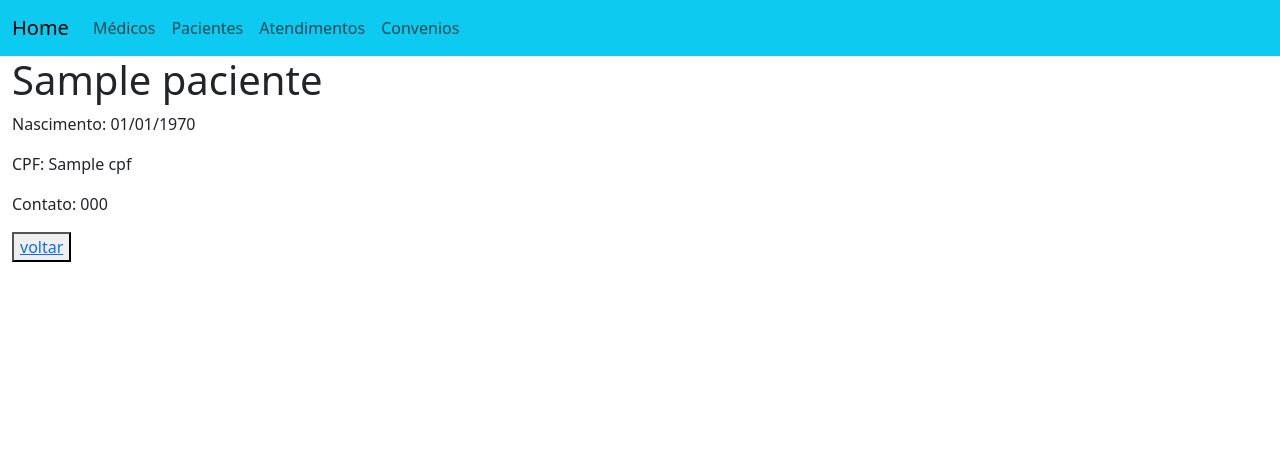
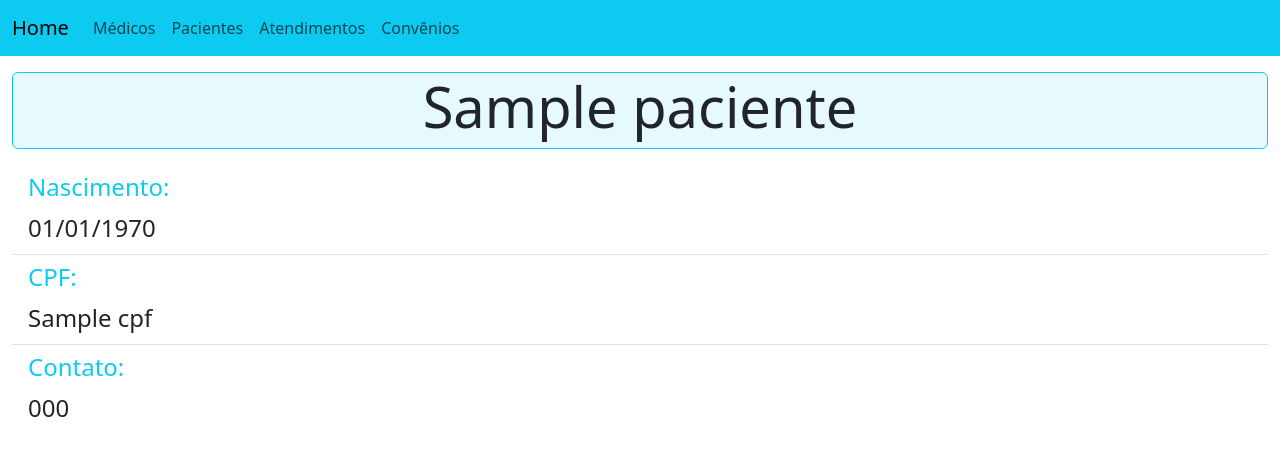
Before and after one commit to Gustavo-erades/igutDesafio, a CakePHP app: the page made by app/View/Pacientes/view.ctp in a window 1280 px wide. Shown: the top 456 px of the page. Run offline with PHP 8.4 and a stand-in for CakePHP, Linux system fonts and the light colour scheme; the template is opened without the code that fills it: most values are stand-ins (such as "Sample title", 1, 10 or a date in 2020); data that the repository does not hold is empty; some libraries are stand-ins or nearby versions.

Commit message:
refatoração e estilização prontas

```diff
--- a/app/Controller/ConsultasController.php
+++ b/app/Controller/ConsultasController.php
@@ -3,7 +3,7 @@ class ConsultasController extends AppController
 {
     public function index()
     {
-        $this->layout='ajax';
+        $this->layout = 'ajax';
         $this->paginate=array(
             'limit'=>5,
             'order'=>array('Consultas.dia','ASC')
--- a/app/Controller/MedicosController.php
+++ b/app/Controller/MedicosController.php
@@ -1,6 +1,6 @@
 <?php
     class MedicosController extends AppController{
-        function index() {
+        public function index() {
             $this->layout="ajax";
             $this->paginate=array(
                 'limit'=>5,
--- a/app/View/Consultas/index.ctp
+++ b/app/View/Consultas/index.ctp
@@ -22,7 +22,7 @@
             <?= date('H:i', strtotime($consulta['Consulta']['hora'])) ?>
         </td>
         <td>
-            <a href="#" class="link-primary link-offset-2 link-underline-opacity-25 link-underline-opacity-100-hover" id="medicoId" data-id="<?=$consulta['Consulta']['medico_id']?>">
+            <a href="#" class="link-primary link-offset-2 link-underline-opacity-25 link-underline-opacity-100-hover" id="<?=$consulta['Consulta']['medico_id']?>" onclick="chamada_medico(<?=$consulta['Consulta']['medico_id']?>)">
                 <?= $consulta['Medico']['nome'] ?>
             </a>
         </td>
@@ -30,7 +30,7 @@
             <?= $consulta['Atendimento']['nome'] ?>
         </td>
         <td>
-            <a href="#" class="link-primary link-offset-2 link-underline-opacity-25 link-underline-opacity-100-hover" data-id="<?=$consulta['Consulta']['paciente_id']?>">
+            <a href="#" class="link-primary link-offset-2 link-underline-opacity-25 link-underline-opacity-100-hover" id="<?=$consulta['Consulta']['paciente_id']?>" onclick="chamada_paciente(<?=$consulta['Consulta']['paciente_id']?>)">
                 <?= $consulta['Paciente']['nome'] ?>
             </a>
         </td>
@@ -68,6 +68,6 @@
         echo $this->element('paginacao');
     }
  ?>
-<button class="btn btn-info text-dark mb-4" id="btnNovaConsulta">
+<button class="btn btn-info text-dark mb-4" id="cadConsulta" onclick="newConsulta()">
     Nova Consulta
 </button>
--- a/app/View/Layouts/default.ctp
+++ b/app/View/Layouts/default.ctp
@@ -30,7 +30,7 @@
 						<a class="nav-link" href="#" id="getAtendimentos">Atendimentos</a>
 					</li>
 					<li class="nav-item">
-						<a class="nav-link" href="#" id="getConvenios">Convenios</a>
+						<a class="nav-link" href="#" id="getConvenios">Convênios</a>
 					</li>
 				</ul>
 			</div>
@@ -39,10 +39,12 @@
 	<div class="container-fluid">
 		<?php echo $this->fetch('content'); ?>
 	</div>
+
+	 <!-- jQuery deve ser carregado antes do Bootstrap -->
+	<script src="https://code.jquery.com/jquery-3.7.1.min.js"></script>
 	<script src="https://cdn.jsdelivr.net/npm/bootstrap@5.3.3/dist/js/bootstrap.bundle.min.js"
 		integrity="sha384-YvpcrYf0tY3lHB60NNkmXc5s9fDVZLESaAA55NDzOxhy9GkcIdslK1eN7N6jIeHz"
 		crossorigin="anonymous"></script>
-	<script src="https://code.jquery.com/jquery-3.7.1.min.js"></script>
 	<script src="js/app_chamadas.js"></script>
 </body>
 
--- a/app/View/Pacientes/index.ctp
+++ b/app/View/Pacientes/index.ctp
@@ -13,7 +13,7 @@
             <td><?php echo $paciente['Paciente']['id']; ?></td>
             <td>
 
-                <a id="<?=$paciente['Paciente']['id']?>" onclick="chamada_paciente('<?=$paciente['Paciente']['id']?>')" class="link-primary link-offset-2 link-underline-opacity-25 link-underline-opacity-100-hover">
+                <a href="#" id="<?=$paciente['Paciente']['id']?>" onclick="chamada_paciente('<?=$paciente['Paciente']['id']?>')" class="link-primary link-offset-2 link-underline-opacity-25 link-underline-opacity-100-hover">
                     <?= $paciente['Paciente']['nome'] ?>
                 </a>
 
--- a/app/View/Pacientes/view.ctp
+++ b/app/View/Pacientes/view.ctp
@@ -1,24 +1,32 @@
-<h1><?php echo $pacientes['Paciente']['nome'] ?></h1>
-<p>
-    Nascimento:
-    <?php
+<div class="mt-3 d-flex justify-content-center bg-info bg-opacity-10 border border-info  rounded-start rounded-end">
+    <h1 class="display-4">
+        <?php echo $pacientes['Paciente']['nome'] ?>
+    </h1>
+</div>
+<div class="mt-3">
+    <ul class="list-group list-group-flush">
+        <li class="list-group-item">
+            <h4 class="text-info">Nascimento:</h4>
+            <span class="fs-4">
+                <?php
         echo date('d/m/Y',strtotime($pacientes['Paciente']['dt_nasc']));
     ?>
-</p>
-<p>
-    CPF:
-    <?php
+            </span>
+        </li>
+        <li class="list-group-item">
+            <h4 class="text-info">CPF:</h4>
+            <span class="fs-4">
+                <?php
         echo $pacientes['Paciente']['cpf']
     ?>
-</p>
-<p>
-    Contato:
-    <?php
+            </span>
+        </li>
+        <li class="list-group-item">
+            <h4 class="text-info">Contato:</h4>
+            <span class="fs-4">
+                <?php
         echo $pacientes['Paciente']['telefone']
     ?>
-</p>
-<button>
-    <?php
-        echo $this->Js->link("voltar",array('controller'=>'consultas','action'=>'index'),array('update','#content'));
-    ?>
-</button>
+            </span>
+        </li>
+</div>
--- a/app/View/Pages/home.ctp
+++ b/app/View/Pages/home.ctp
@@ -1 +1,3 @@
-<div id="mainContent"></div>
+<div id="mainContent">
+
+</div>
--- a/app/webroot/js/app_chamadas.js
+++ b/app/webroot/js/app_chamadas.js
@@ -1,166 +1,164 @@
-$(document).ready(function(){
-    $('.pagination a').on('click',function(e){
+$(document).ready(function () {
+    $('.pagination a').on('click', function (e) {
         e.preventDefault();
-        var url=$(this).attr('href');
+        var url = $(this).attr('href');
         $.ajax(
             {
-                url:url,
-                type:'get',
-                dataType:'html',
-                success:function(data){
+                url: url,
+                type: 'get',
+                dataType: 'html',
+                success: function (data) {
                     $('#mainContent').html(data);
                 },
-                error:function(){
+                error: function () {
                     alert("Erro ao carregar os dados.")
                 }
             }
         );
     });
 });
-function chamada_medicos(){
+
+function chamada_medicos() {
     $.ajax({
-        type:'get',
-        url:'medicos/index/',
+        type: 'get',
+        url: 'medicos/index/',
         dataType: 'html',
-        success: function(data) {
+        success: function (data) {
             $('#mainContent').html(data);
         },
-        error: function() {
+        error: function () {
             alert('Erro ao carregar as consultas.');
         }
     });
 }
-function chamada_medico(id){
-        var botaoId = id.attr('data-id');
-        console.log(botaoId);
-       /* $.ajax({
-            type:'get',
-            url:'/igutDesafio/medicos/view/'+botaoId,
+function chamada_medico(id) {
+    var botaoId= id
+    $.ajax({
+        type: 'get',
+        url: 'medicos/view/' + botaoId,
         dataType: 'html',
-            success: function(data) {
+        success: function (data) {
             $('#mainContent').html(data);
         },
-            error: function() {
+        error: function () {
             alert('Erro ao carregar as consultas.');
         }
-        });*/
+    });
 }
-function chamada_paciente(id){
-    var botaoId=id;
+function chamada_paciente(id) {
+    var botaoId = id;
     $.ajax({
-        type:'get',
-        url:'/igutDesafio/pacientes/view/'+botaoId,
-        dataType:'html',
-        success:function(data){
+        type: 'get',
+        url: '/igutDesafio/pacientes/view/' + botaoId,
+        dataType: 'html',
+        success: function (data) {
             $('#mainContent').html(data);
         },
-        error:function(){
+        error: function () {
             alert('Erro ao carregar consultas.');
         }
     })
 }
-function chamada_novo_paciente(id){
-    var botaoId=id;
+function chamada_novo_paciente(id) {
+    var botaoId = id;
     $.ajax({
-        type:'get',
-        url:'/igutDesafio/pacientes/new/'+botaoId,
-        dataType:'html',
-        success:function(data){
+        type: 'get',
+        url: '/igutDesafio/pacientes/new/' + botaoId,
+        dataType: 'html',
+        success: function (data) {
             $('#mainContent').html(data);
         },
-        error:function(){
+        error: function () {
             alert('Erro ao carregar consultas.');
         }
     })
 }
-function chamada_pacientes(){
+function chamada_pacientes() {
     $.ajax({
-        type:'get',
-        url:'/igutDesafio/pacientes/index/',
+        type: 'get',
+        url: '/igutDesafio/pacientes/index/',
         dataType: 'html',
-        success: function(data) {
+        success: function (data) {
             $('#mainContent').html(data);
         },
-        error: function() {
+        error: function () {
             alert('Erro ao carregar as consultas.');
         }
     });
 }
-function chamada_novo_medico(id){
-    var botaoId=id;
+function chamada_atendimentos() {
     $.ajax({
-        type:'get',
-        url:'/igutDesafio/medicos/new/'+botaoId,
-        dataType:'html',
-        success:function(data){
+        type: 'get',
+        url: 'atendimentos/index/',
+        dataType: 'html',
+        success: function (data) {
             $('#mainContent').html(data);
         },
-        error:function(){
+        error: function () {
+            alert('Erro ao carregar atendimentos.');
+        }
+    })
+}
+function chamada_convenios() {
+    $.ajax({
+        type: 'get',
+        url: 'convenios/index',
+        dataType: 'html',
+        success: function (data) {
+            $('#mainContent').html(data);
+        },
+        error: function () {
+            alert('Erro ao carregar convenios');
+        }
+    })
+}
+function getConsultas() {
+    $.ajax({
+        type: 'get',
+        url: 'consultas/index/',
+        dataType: 'html',
+        beforeSend: function () {
+
+        },
+        success: function (data) {
+            $('#mainContent').html(data);
+        },
+        error: function () {
+            alert('Erro ao carregar as consultas.');
+        }
+    });
+}
+function newConsulta() {
+    $.ajax({
+        type: 'get',
+        url: 'consultas/new/',
+        dataType: 'html',
+        beforeSend: function () {
+        },
+        success: function (data) {
+            $('#mainContent').html(data);
+        },
+        error: function () {
+            alert('Erro ao carregar as consultas.');
+        }
+    });
+}
+function newMedico() {
+    $.ajax({
+        type: 'get',
+        url: 'medicos/new/',
+        dataType: 'html',
+        success: function (data) {
+            $('#mainContent').html(data);
+        },
+        error: function () {
             alert('Erro ao carregar consultas.');
         }
     })
 }
-function chamada_atendimentos(){
-    $.ajax({
-        type:'get',
-        url:'atendimentos/index/',
-        dataType:'html',
-        success: function(data){
-            $('#mainContent').html(data);
-        },
-        error: function(){
-            alert('Erro ao carregar atendimentos.');
-        }
-    })
-}
-function chamada_convenios(){
-    $.ajax({
-        type:'get',
-        url:'convenios/index',
-        dataType:'html',
-        success: function(data){
-            $('#mainContent').html(data);
-        },
-        error: function(){
-            alert('Erro ao carregar convenios');
-        }
-    })
-}
-function getConsultas(){
-    $.ajax({
-        type:'get',
-        url:'consultas/index/',
-        dataType: 'html',
-        beforeSend: function(){
-
-        },
-        success: function(data) {
-            $('#mainContent').html(data);
-        },
-        error: function() {
-            alert('Erro ao carregar as consultas.');
-        }
-    });
-}
-function newConsulta(){
-    $.ajax({
-        type:'get',
-        url:'consultas/new/',
-        dataType: 'html',
-        beforeSend: function(){
-        },
-        success: function(data) {
-            $('#mainContent').html(data);
-        },
-        error: function() {
-            alert('Erro ao carregar as consultas.');
-        }
-    });
-}
-$('#getHome').on('click',getConsultas);
-$('#getMedicos').on('click',chamada_medicos);
-$('#getPacientes').on('click',chamada_pacientes);
-$('#getAtendimentos').on('click',chamada_atendimentos);
-$('#getConvenios').on('click',chamada_convenios);
-$('#btnNovaConsulta').on('click',newConsulta);
+$('#getHome').on('click', getConsultas);
+$('#getMedicos').on('click', chamada_medicos);
+$('#getPacientes').on('click', chamada_pacientes);
+$('#getAtendimentos').on('click', chamada_atendimentos);
+$('#getConvenios').on('click', chamada_convenios);
 getConsultas();
```
Also changed, not shown: app/View/Medicos/index.ctp (+5 -5 lines), app/View/Medicos/view.ctp (+20 -11 lines). Lines whose indentation alone changed are shown as unchanged.
